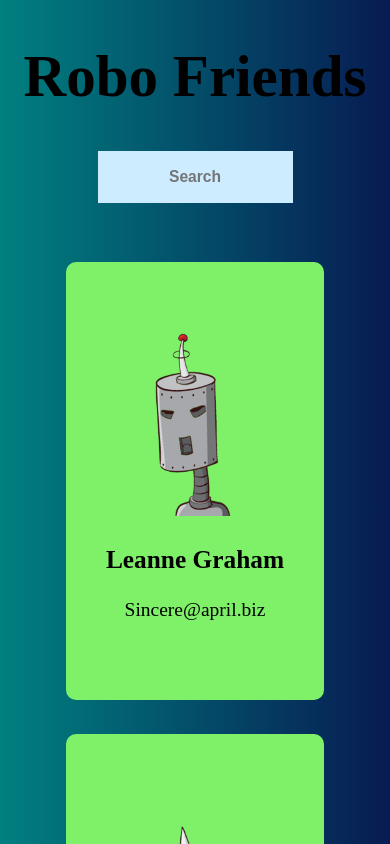
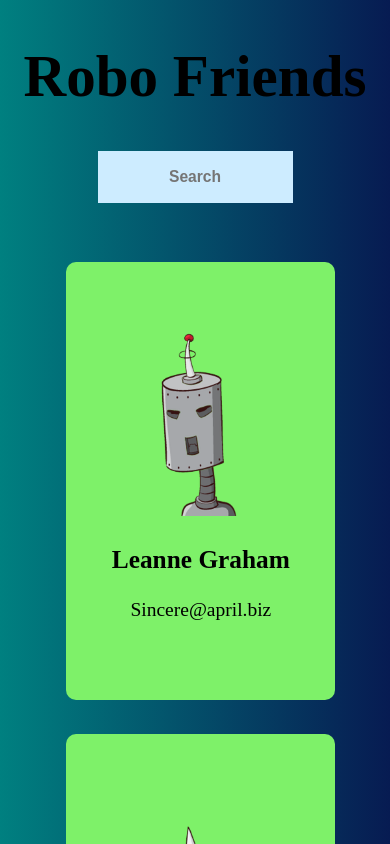
Before and after one commit to Justabingereader/robo-friends, a React (Create React App) app: page / in a window 390 px wide. Shown: the top 844 px of the page. Built offline with nearby package versions, Linux system fonts and the light colour scheme.

Commit message:
expanded image container

```diff
--- a/src/Imagelist.css
+++ b/src/Imagelist.css
@@ -34,7 +34,7 @@
 @media(max-width: 851px){
     .img-container {
         background-color: #7ef169;
-        width: 60vw;
+        width: 65vw;
         height: fit-content;
         margin: 2vh 14vw;
         padding: 7vh 3vw;
```
